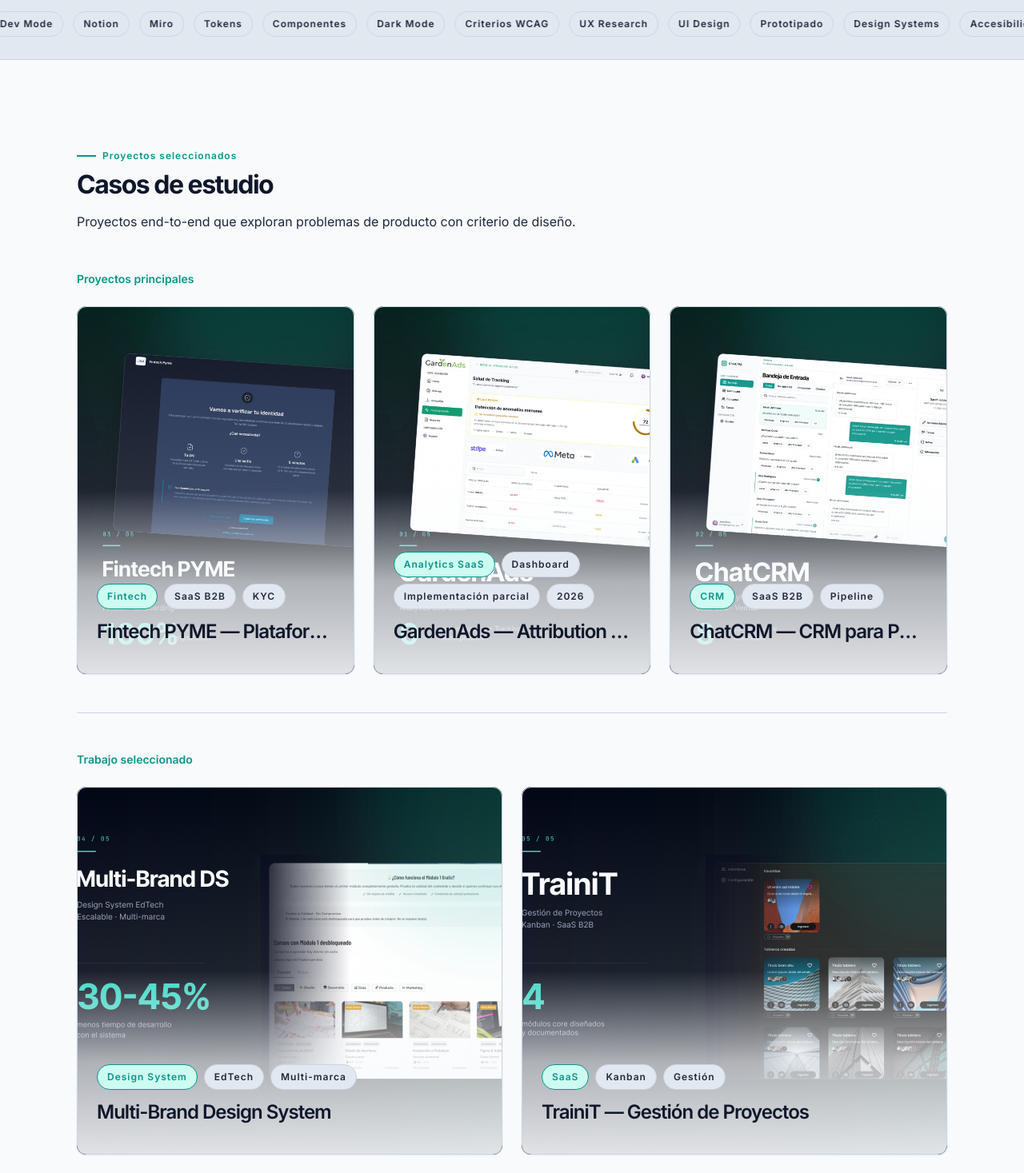
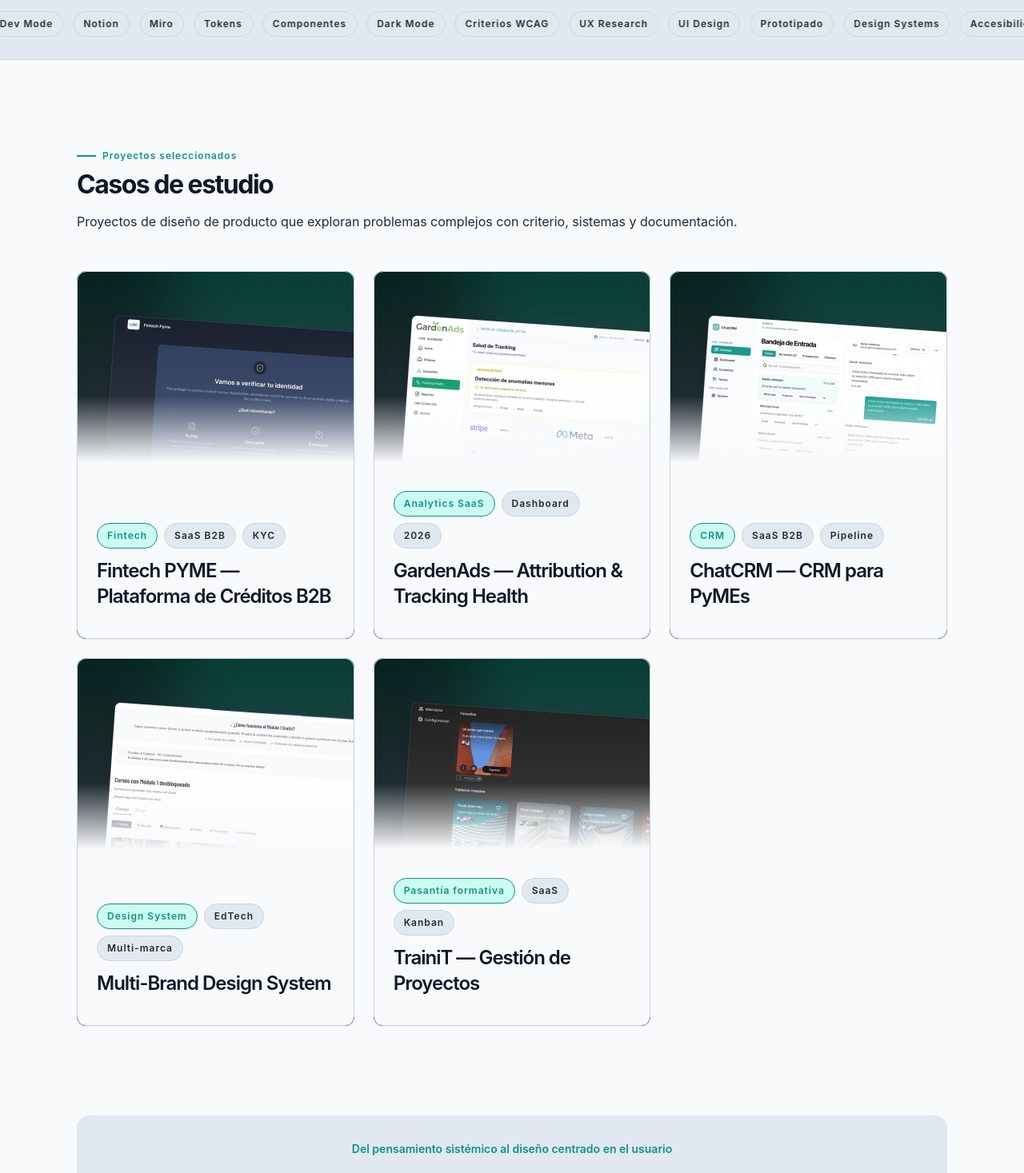
Before and after one commit to Ivan-andrade7/Portfolio-Ivan-Andrade-UX-UI-Product-Design, a Next.js app: page / in a window 1280 px wide. Shown: the part 880-2347 px from the top of the page at 80% size. Built offline with nearby package versions, Linux system fonts and the light colour scheme.

Commit message:
Improve portfolio project cards and experience clarity

```diff
--- a/app/globals.css
+++ b/app/globals.css
@@ -1,8 +1,8 @@
 @import "tailwindcss";
 
 @theme inline {
-  --font-sans: var(--font-inter);
-  --font-mono: var(--font-jetbrains-mono);
+  --font-sans: -apple-system, BlinkMacSystemFont, "Segoe UI", "Helvetica Neue", Arial, sans-serif;
+  --font-mono: ui-monospace, SFMono-Regular, Menlo, Monaco, Consolas, "Liberation Mono", "Courier New", monospace;
 }
 
 /* ── Design tokens — Dark (default) ── */
@@ -24,9 +24,9 @@
   --focus-ring: rgba(20, 184, 166, 0.3);
   --card-gradient-0: rgba(2, 6, 23, 0);
   --card-gradient-1: rgba(2, 6, 23, 0.1);
-  --card-gradient-2: rgba(2, 6, 23, 0.3);
-  --card-gradient-3: rgba(2, 6, 23, 0.7);
-  --card-gradient-4: rgba(2, 6, 23, 0.9);
+  --card-gradient-2: rgba(2, 6, 23, 0.95);
+  --card-gradient-3: rgba(2, 6, 23, 1);
+  --card-gradient-4: rgba(2, 6, 23, 0.98);
 }
 
 /* ── Design tokens — Light ── */
@@ -48,9 +48,9 @@ html.light {
   --focus-ring: rgba(13, 148, 136, 0.3);
   --card-gradient-0: rgba(248, 250, 252, 0);
   --card-gradient-1: rgba(248, 250, 252, 0.1);
-  --card-gradient-2: rgba(248, 250, 252, 0.3);
-  --card-gradient-3: rgba(248, 250, 252, 0.7);
-  --card-gradient-4: rgba(248, 250, 252, 0.9);
+  --card-gradient-2: rgba(248, 250, 252, 1);
+  --card-gradient-3: rgba(248, 250, 252, 1);
+  --card-gradient-4: rgba(248, 250, 252, 1);
 }
 
 /* ── Additional tokens ── */
@@ -108,7 +108,7 @@ html.light {
 body {
   background-color: var(--bg-primary);
   color: var(--text-primary);
-  font-family: var(--font-sans), system-ui, sans-serif;
+  font-family: var(--font-sans);
   transition: background-color 0.2s ease, color 0.2s ease;
 }
 
--- a/components/ProjectCard.tsx
+++ b/components/ProjectCard.tsx
@@ -1,17 +1,13 @@
 "use client";
 
-import { useEffect, useRef, useState } from "react";
+import { useState } from "react";
 import Link from "next/link";
 import { ArrowRight } from "lucide-react";
 import ResilientImage from "@/components/ResilientImage";
 
 export interface ProjectImages {
-  /** Card width < 384px (equiv. Tailwind container breakpoint @sm) */
-  narrow: string;
-  /** Card width 384–448px (equiv. @sm–@md) */
-  medium: string;
-  /** Card width ≥ 448px (equiv. @md) */
-  wide: string;
+  /** Shared card-ready source used by every card at every responsive width. */
+  image: string;
 }
 
 export interface Project {
@@ -23,40 +19,14 @@ export interface Project {
   images: ProjectImages;
 }
 
-// Matches Tailwind's default container-query breakpoints (@sm / @md), so the
-// image variant depends on the card's own rendered width, not the viewport —
-// needed because a card can be full-width mid-layout (e.g. ChatCRM alone on
-// tablet) while its viewport-siblings are still paired.
-const NARROW_MAX = 384;
-const MEDIUM_MAX = 448;
-
-function pickVariant(width: number): keyof ProjectImages {
-  if (width < NARROW_MAX) return "narrow";
-  if (width < MEDIUM_MAX) return "medium";
-  return "wide";
-}
-
 export default function ProjectCard({ project }: { project: Project }) {
   const [active, setActive] = useState(false);
-  const containerRef = useRef<HTMLAnchorElement>(null);
-  const [variant, setVariant] = useState<keyof ProjectImages>("medium");
-
-  useEffect(() => {
-    const node = containerRef.current;
-    if (!node) return;
-    const observer = new ResizeObserver(([entry]) => {
-      setVariant(pickVariant(entry.contentRect.width));
-    });
-    observer.observe(node);
-    return () => observer.disconnect();
-  }, []);
 
   return (
     <Link
       href={`/proyectos/${project.id}`}
-      ref={containerRef}
       aria-label={`Ver caso: ${project.title}`}
-      className="relative h-[460px] min-w-[340px] no-underline"
+      className="relative h-[460px] min-w-0 w-full no-underline focus-visible:outline-none focus-visible:ring-2 focus-visible:ring-[var(--text-accent)] focus-visible:ring-offset-2 focus-visible:ring-offset-[var(--bg-primary)]"
       style={{ flex: "1 0 0" }}
       onMouseEnter={() => setActive(true)}
       onMouseLeave={() => setActive(false)}
@@ -66,12 +36,13 @@ export default function ProjectCard({ project }: { project: Project }) {
       {/* Image layer */}
       <div className="absolute inset-0 rounded-xl overflow-hidden">
         <ResilientImage
-          src={project.images[variant]}
+          src={project.images.image}
           alt={project.title}
           fill
           className="object-cover transition-transform duration-300"
           style={{ transform: active ? "scale(1.03)" : "scale(1)" }}
-          sizes="(max-width: 768px) 100vw, (max-width: 1280px) 50vw, 33vw"
+           sizes="(max-width: 768px) 100vw, (max-width: 1280px) 50vw, 33vw"
+           priority={project.id === "garden-ads"}
         />
       </div>
 
@@ -79,7 +50,7 @@ export default function ProjectCard({ project }: { project: Project }) {
       <div
         className="absolute inset-0 flex flex-col gap-3 items-center justify-end p-6 rounded-xl border transition-all duration-200 cursor-pointer"
         style={{
-          backgroundImage: "linear-gradient(180deg, var(--card-gradient-0) 0%, var(--card-gradient-1) 50%, var(--card-gradient-3) 75%, var(--card-gradient-4) 100%)",
+          backgroundImage: "linear-gradient(180deg, var(--card-gradient-0) 0%, var(--card-gradient-1) 34%, var(--card-gradient-2) 52%, var(--card-gradient-3) 66%, var(--card-gradient-4) 100%)",
           borderColor: active ? "var(--border-interactive)" : "var(--border-default)",
           boxShadow: active ? "var(--shadow-card-hover)" : "var(--shadow-card)",
         }}
@@ -123,7 +94,7 @@ export default function ProjectCard({ project }: { project: Project }) {
 
         {/* Title */}
         <p
-          className="w-full text-[24px] font-semibold leading-8 tracking-[-1px] truncate text-left transition-colors duration-200"
+          className="w-full text-[24px] font-semibold leading-8 tracking-[-1px] line-clamp-2 text-left transition-colors duration-200"
           style={{ color: active ? "var(--text-accent)" : "var(--text-primary)" }}
         >
           {project.title}
--- a/components/Projects.tsx
+++ b/components/Projects.tsx
@@ -1,125 +1,64 @@
 import ProjectCard, { type Project } from "@/components/ProjectCard";
 
-const MAIN_PROJECTS: Project[] = [
+// Todos los casos publicados se presentan en una selección unificada.
+const PROJECTS: Project[] = [
   {
     id: "fintech",
     title: "Fintech PYME — Plataforma de Créditos B2B",
     tags: ["Fintech", "SaaS B2B", "KYC"],
-    longDesc: "Plataforma dual de créditos B2B con onboarding KYC y superficies diferenciadas para solicitantes y supervisores.",
-    role: "UX/UI Designer · 5 semanas",
-    images: {
-      narrow: "/projects/fintech-card-tall.webp",
-      medium: "/projects/fintech-card-square.webp",
-      wide: "/projects/fintech-card-square.webp",
-    },
+    longDesc: "Simulación laboral de No Country: plataforma dual de créditos B2B con onboarding KYC y superficies diferenciadas.",
+    role: "UX/UI Designer · único diseñador · 5 semanas",
+    images: { image: "/projects/fintech-card-square.webp" },
   },
   {
     id: "garden-ads",
     title: "GardenAds — Attribution & Tracking Health",
-    tags: ["Analytics SaaS", "Dashboard", "Implementación parcial", "2026"],
-    longDesc: "Plataforma SaaS de atribución que convierte fallos de tracking en señales accionables para marketing y revenue. La implementación pública es parcial.",
-    role: "UX/UI Designer · 5 semanas",
-    images: {
-      narrow: "/projects/garden-ads-card-tall.webp",
-      medium: "/projects/garden-ads-card-square.webp",
-      wide: "/projects/garden-ads-card-square.webp",
-    },
+    tags: ["Analytics SaaS", "Dashboard", "2026"],
+    longDesc: "Simulación laboral de No Country: propuesta de plataforma para detectar fallos de tracking y convertirlos en señales accionables.",
+    role: "UX/UI Designer · único diseñador · 5 semanas",
+    images: { image: "/projects/garden-ads-card-square.webp" },
   },
   {
     id: "crm",
     title: "ChatCRM — CRM para PyMEs",
     tags: ["CRM", "SaaS B2B", "Pipeline"],
-    longDesc: "CRM con pipeline visual kanban como pantalla principal y handoff como entregable primario para desarrollo.",
-    role: "UX/UI Designer · 5 semanas",
-    images: {
-      narrow: "/projects/crm-card-tall.webp",
-      medium: "/projects/crm-card-square.webp",
-      wide: "/projects/crm-card-wide.webp",
-    },
+    longDesc: "Simulación laboral de No Country: concepto de CRM con pipeline visual kanban y handoff como entregable de diseño.",
+    role: "UX/UI Designer · equipo de 5",
+    images: { image: "/projects/crm-card-square.webp" },
   },
-];
-
-const SELECTED_WORK: Project[] = [
   {
     id: "multi-brand",
     title: "Multi-Brand Design System",
     tags: ["Design System", "EdTech", "Multi-marca"],
-    longDesc: "Design system multimarca: una librería y dos identidades (Academy / Kids), con una base compartida documentada.",
-    role: "UX/UI Designer · 5 semanas",
-    images: {
-      narrow: "/projects/multi-brand-card-tall.webp",
-      medium: "/projects/multi-brand-card-tall.webp",
-      wide: "/projects/multi-brand-card-wide.webp",
-    },
+    longDesc: "Simulación laboral colaborativa de No Country: arquitectura de tokens compartida para Academy y Kids.",
+    role: "UX/UI Designer · equipo de 5 · 5 semanas",
+    images: { image: "/projects/multi-brand-card-square.webp" },
   },
   {
     id: "trainit",
     title: "TrainiT — Gestión de Proyectos",
-    tags: ["SaaS", "Kanban", "Gestión"],
-    longDesc: "Herramienta de gestión de proyectos con Dashboard como entrada y Kanban y Backlog separados.",
-    role: "UX/UI Designer Jr · 3 meses",
-    images: {
-      narrow: "/projects/trainit-card-tall.webp",
-      medium: "/projects/trainit-card-tall.webp",
-      wide: "/projects/trainit-card-wide.webp",
-    },
+    tags: ["Pasantía formativa", "SaaS", "Kanban"],
+    longDesc: "Pasantía/práctica formativa del Programa TrainiT: trabajo en el workstream Grupo 1/UI Components.",
+    role: "Junior UX/UI Designer · 23/06–15/10/2025",
+    images: { image: "/projects/trainit-card-square.webp" },
   },
 ];
 
 export default function Projects() {
   return (
-    /* Section: px-96px py-64px (section/lg × section/md) */
-    <section
-      id="proyectos"
-      className="bg-[var(--bg-primary)] flex flex-col gap-12 px-6 md:px-12 xl:px-24 py-12 md:py-16"
-    >
-      {/* ── Section header ── */}
+    <section id="proyectos" className="bg-[var(--bg-primary)] flex flex-col gap-12 px-6 md:px-12 xl:px-24 py-12 md:py-16 min-w-0">
       <div className="flex flex-col gap-2 items-start w-full">
-
-        {/* Eyebrow: divider line + label-s */}
-        <div className="flex items-center gap-2 h-4">
+        <div className="flex items-center gap-2 min-h-4">
           <span className="block h-[2px] w-6 bg-[var(--text-accent)] shrink-0" />
-          <span className="text-[var(--text-accent)] text-[12px] font-semibold leading-4 tracking-[1px] whitespace-nowrap">
-            Proyectos seleccionados
-          </span>
+          <span className="min-w-0 break-words text-[var(--text-accent)] text-[12px] font-semibold leading-4 tracking-[1px]">Proyectos seleccionados</span>
         </div>
-
-        {/* Content: H2 + body-m */}
-        <div className="flex flex-col gap-3 w-full">
-          <h2 className="text-[var(--text-primary)] text-[32px] font-bold leading-10 tracking-[-1.5px]">
-            Casos de estudio
-          </h2>
-          <p className="text-[var(--text-secondary)] text-[16px] leading-7">
-            Proyectos end-to-end que exploran problemas de producto con criterio de diseño.
-          </p>
+        <div className="flex flex-col gap-3 w-full min-w-0">
+          <h2 className="text-[var(--text-primary)] text-[32px] font-bold leading-10 tracking-[-1.5px] break-words">Casos de estudio</h2>
+          <p className="text-[var(--text-secondary)] text-[16px] leading-7">Proyectos de diseño de producto que exploran problemas complejos con criterio, sistemas y documentación.</p>
         </div>
       </div>
-
-      {/* ── Proyectos principales ── */}
-      <div className="flex flex-col gap-6 w-full">
-        <p className="text-[var(--text-accent)] text-[14px] font-semibold leading-5">
-          Proyectos principales
-        </p>
-        <div className="flex flex-wrap gap-6">
-          {MAIN_PROJECTS.map((p) => (
-            <ProjectCard key={p.id} project={p} />
-          ))}
-        </div>
-      </div>
-
-      {/* Divider between grupos */}
-      <div className="w-full border-t border-[var(--border-default)]" />
-
-      {/* ── Trabajo seleccionado ── */}
-      <div className="flex flex-col gap-6 w-full">
-        <p className="text-[var(--text-accent)] text-[14px] font-semibold leading-5">
-          Trabajo seleccionado
-        </p>
-        <div className="flex flex-wrap gap-6">
-          {SELECTED_WORK.map((p) => (
-            <ProjectCard key={p.id} project={p} />
-          ))}
-        </div>
+      <div className="grid grid-cols-1 md:grid-cols-2 xl:grid-cols-3 gap-6 min-w-0">
+        {PROJECTS.map((project) => <ProjectCard key={project.id} project={project} />)}
       </div>
     </section>
   );
```
Also changed, not shown: components/Contact.tsx (+9 -5 lines), components/Experience.tsx (+24 -16 lines).
